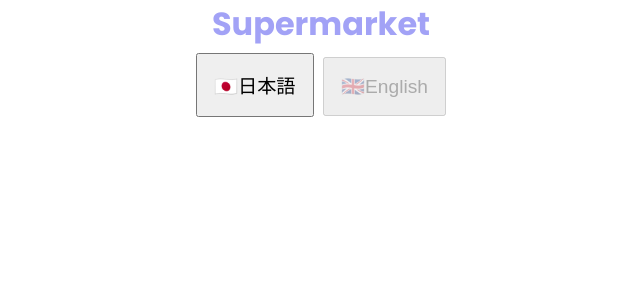
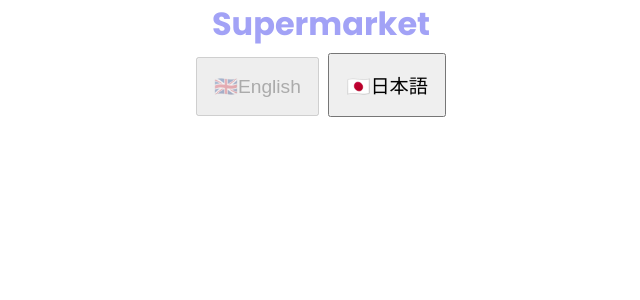
Before and after one commit to ADevCalledMo/supermarket-app, a React (Create React App) app: page / in a window 1280 px wide. Shown: the top 300 px of the page, without its empty margins (319-959 px from the left). Built offline with nearby package versions, Linux system fonts and the light colour scheme.

Commit message:
refacted Navbar into separate componant

```diff
--- a/src/App.tsx
+++ b/src/App.tsx
@@ -1,7 +1,7 @@
 import React, { useState } from "react";
 import { IntlProvider } from "react-intl";
-import translate, { changeLanguage, messages } from "./translate";
-
+import { messages } from "./translate";
+import Navbar from "./components/Navbar";
 import "./styles/index.scss";
 
 function App() {
@@ -9,35 +9,7 @@ function App() {
 
   return (
     <IntlProvider locale={lang} messages={messages[lang]}>
-      <div>
-        <h1>{translate("Supermarket")}</h1>
-      </div>
-      <div>
-        <button
-          onClick={() => {
-            setLang("Japanese");
-            changeLanguage("Japanese");
-          }}
-          disabled={lang === "Japanese"}
-        >
-          <span aria-label="jp-flag" role="img">
-            🇯🇵
-          </span>
-          日本語
-        </button>
-        <button
-          onClick={() => {
-            setLang("English");
-            changeLanguage("English");
-          }}
-          disabled={lang === "English"}
-        >
-          <span aria-label="en-flag" role="img">
-            🇬🇧
-          </span>
-          English
-        </button>
-      </div>
+      <Navbar language={lang} handleLangChange={setLang} />
     </IntlProvider>
   );
 }
--- /dev/null
+++ b/src/components/Navbar.tsx
@@ -0,0 +1,45 @@
+import React from "react";
+import translate, { changeLanguage } from "../translate";
+
+type NavbarProps = {
+  language: string;
+  handleLangChange: Function;
+};
+
+const Navbar = ({ language, handleLangChange }: NavbarProps) => {
+  return (
+    <>
+      <div>
+        <h1>{translate("Supermarket")}</h1>
+      </div>
+      <div>
+        <button
+          onClick={() => {
+            handleLangChange("English");
+            changeLanguage("English");
+          }}
+          disabled={language === "English"}
+        >
+          <span aria-label="en-flag" role="img">
+            🇬🇧
+          </span>
+          English
+        </button>
+        <button
+          onClick={() => {
+            handleLangChange("Japanese");
+            changeLanguage("Japanese");
+          }}
+          disabled={language === "Japanese"}
+        >
+          <span aria-label="jp-flag" role="img">
+            🇯🇵
+          </span>
+          日本語
+        </button>
+      </div>
+    </>
+  );
+};
+
+export default Navbar;
```
